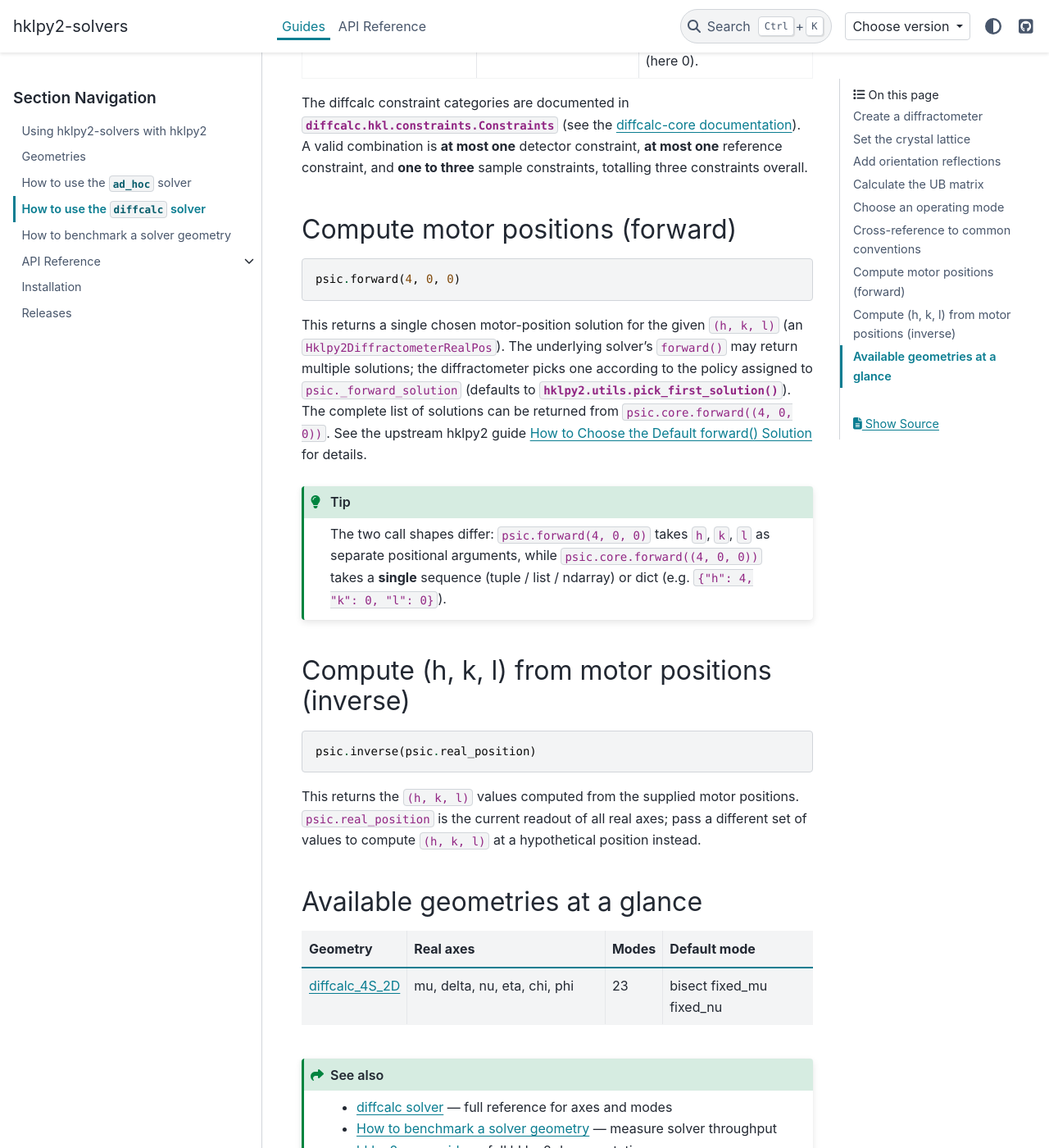
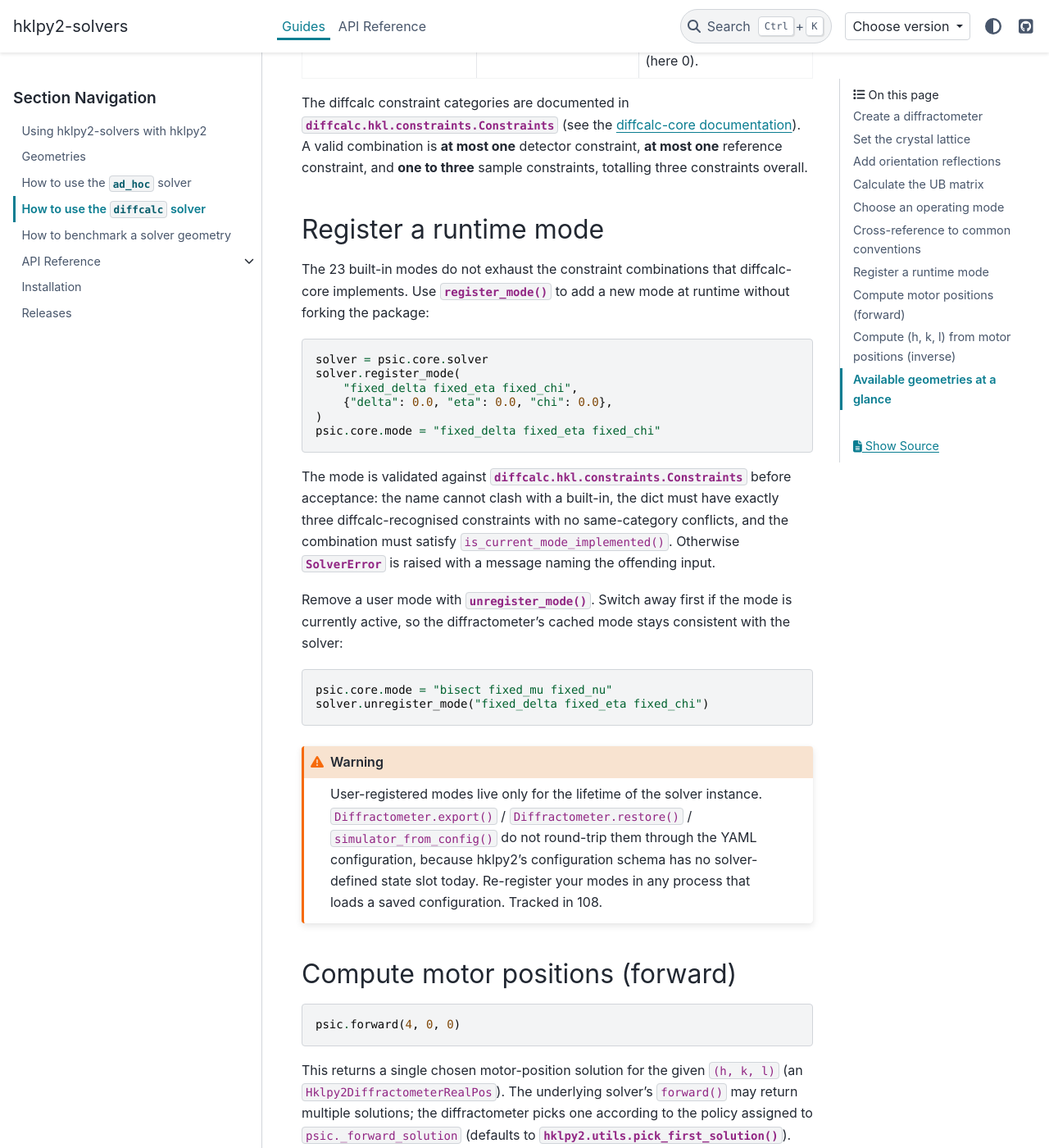
Before and after one commit to prjemian/hklpy2_solvers, a Sphinx documentation site: the page built from docs/source/guide_diffcalc.rst, in a window 1280 px wide and 1400 px high, scrolled down 3119 px. Shown: the whole window at 82% size. Built offline with Sphinx 7.4.7 and the PyData theme 0.15.4, drawn with Linux system fonts in a browser that asks for light colours; pages that are not in the unit, such as notebooks, are missing from menus.

Commit message:
docs #106 register_mode worked example and persistence caveat
Add a 'Register a runtime mode' section to guide_diffcalc.rst
demonstrating register_mode / unregister_mode with a worked
example (fixed_delta fixed_eta fixed_chi, a delta-pinned cousin
of the built-in nu-pinned eta+chi sample-pair mode that
diffcalc-core implements but the package does not ship).

Includes a warning callout pointing at the persistence gap
tracked in #108 (hklpy2 export/restore/simulator_from_config do
not round-trip user-registered modes today).

Agent: OpenCode (argo/claudeopus47)

```diff
--- a/docs/source/guide_diffcalc.rst
+++ b/docs/source/guide_diffcalc.rst
@@ -137,6 +137,52 @@ A valid combination is **at most one** detector constraint, **at
 most one** reference constraint, and **one to three** sample
 constraints, totalling three constraints overall.
 
+Register a runtime mode
+-----------------------
+
+The 23 built-in modes do not exhaust the constraint combinations
+that diffcalc-core implements.  Use
+:meth:`~hklpy2_solvers.diffcalc_solver.DiffcalcSolver.register_mode`
+to add a new mode at runtime without forking the package:
+
+.. code-block:: python
+
+   solver = psic.core.solver
+   solver.register_mode(
+       "fixed_delta fixed_eta fixed_chi",
+       {"delta": 0.0, "eta": 0.0, "chi": 0.0},
+   )
+   psic.core.mode = "fixed_delta fixed_eta fixed_chi"
+
+The mode is validated against
+:class:`diffcalc.hkl.constraints.Constraints` before acceptance:
+the name cannot clash with a built-in, the dict must have exactly
+three diffcalc-recognised constraints with no same-category
+conflicts, and the combination must satisfy
+``is_current_mode_implemented()``.  Otherwise
+:class:`~hklpy2.exceptions.SolverError` is raised with a message
+naming the offending input.
+
+Remove a user mode with
+:meth:`~hklpy2_solvers.diffcalc_solver.DiffcalcSolver.unregister_mode`.
+Switch away first if the mode is currently active, so the
+diffractometer's cached mode stays consistent with the solver:
+
+.. code-block:: python
+
+   psic.core.mode = "bisect fixed_mu fixed_nu"
+   solver.unregister_mode("fixed_delta fixed_eta fixed_chi")
+
+.. warning::
+
+   User-registered modes live only for the lifetime of the solver
+   instance.  ``Diffractometer.export()`` /
+   ``Diffractometer.restore()`` / ``simulator_from_config()`` do
+   not round-trip them through the YAML configuration, because
+   hklpy2's configuration schema has no solver-defined state slot
+   today.  Re-register your modes in any process that loads a
+   saved configuration.  Tracked in :issue:`108`.
+
 Compute motor positions (forward)
 ---------------------------------
 
```
